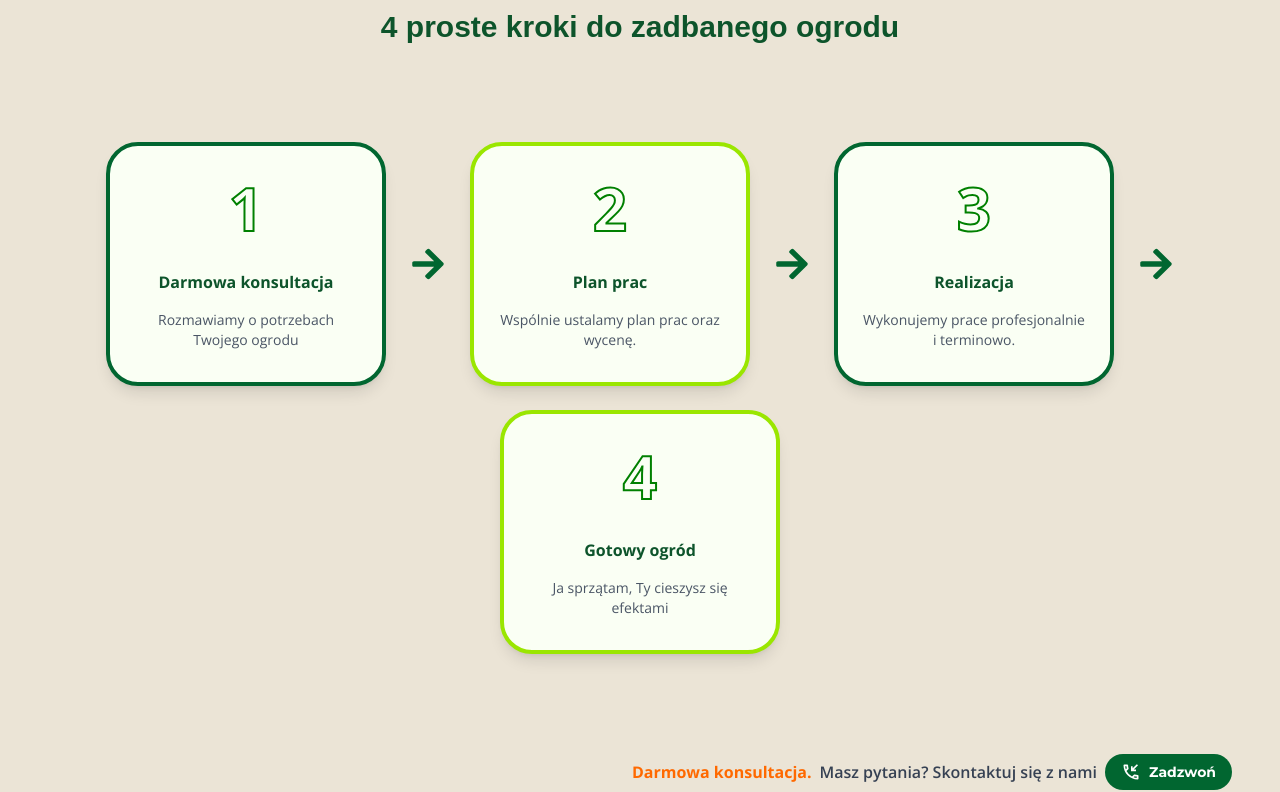
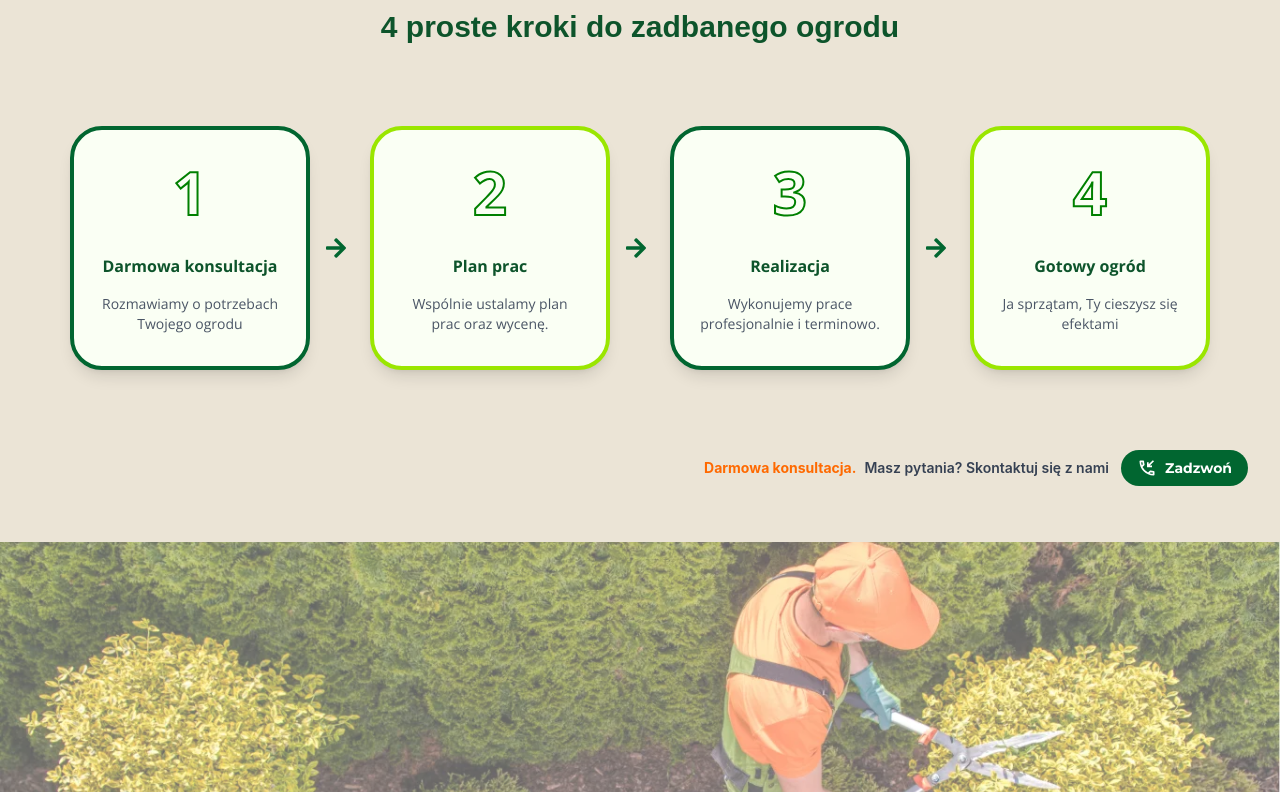
Before and after one commit to MstowskaSandra/gardener-website, a React (Vite) app: page / in a window 1280 px wide. Shown: the part 1848-2640 px from the top of the page. Built offline with nearby package versions, Linux system fonts and the light colour scheme; a web font is replaced by a local one.

Commit message:
refactor(work-process): simplify layout to ensure single row on desktop

```diff
--- a/src/components/home/AboutFeatures.jsx
+++ b/src/components/home/AboutFeatures.jsx
@@ -30,7 +30,7 @@ export const AboutFeatures = () => (
 
         <div className="flex flex-col py-12 gap-6 items-center w-full max-w-full">
           {features.map((item, index) => (
-            <Reveal key={item.title} delay={0.4 + index * 0.2} width="100%">
+            <Reveal key={item.title} delay={0.2 + index * 0.1} width="100%">
               <FeatureCard {...item} />
             </Reveal>
           ))}
--- a/src/components/home/ReviewSection.jsx
+++ b/src/components/home/ReviewSection.jsx
@@ -22,7 +22,7 @@ export const ReviewSection = () => (
 
     <div className="flex flex-wrap justify-center gap-6 mt-12 px-12">
       {reviews.map((item, index) => (
-        <ReviewCard key={index} {...item} delay={0.3 + index * 0.15} />
+        <ReviewCard key={index} {...item} delay={0.2 + index * 0.1} />
       ))}
     </div>
 
--- a/src/components/home/ServicesOverview.jsx
+++ b/src/components/home/ServicesOverview.jsx
@@ -18,7 +18,7 @@ export const ServicesOverview = () => (
 
       <div className="flex flex-wrap justify-center gap-6 mt-16">
         {servicesCards.map((service, index) => (
-          <ServiceCard key={service.title} {...service} delay={0.3 * index} />
+          <ServiceCard key={service.title} {...service} delay={0.2 * index} />
         ))}
       </div>
       <div className="flex flex-col sm:flex-row items-center sm:items-center justify-end gap-4 pt-16 lg:pt-30  font-mont text-sm font-semibold text-green-800 text-center sm:text-left">
--- a/src/components/home/StepCard.jsx
+++ b/src/components/home/StepCard.jsx
@@ -4,7 +4,7 @@ const StepCard = ({ number, title, description, variant }) => {
 
   return (
     <div
-      className={`bg-[#fafff4] font-text font-mont px-4 lg:px-6 py-8 w-full lg:max-w-70 max-w-55 rounded-4xl border-4 ${borderStyles} shadow-lg flex flex-col gap-2 lg:gap-4 hover:scale-105 transition hover:shadow-2xl`}
+      className={`bg-[#fafff4] font-text font-mont px-4 lg:px-6 py-8 w-full max-w-60 lg:w-56 xl:w-60 rounded-4xl border-4 ${borderStyles} shadow-lg flex flex-col gap-2 lg:gap-4 hover:scale-105 transition hover:shadow-2xl`}
     >
       <p className="text-5xl lg:text-6xl  pb-2 lg:pb-4 font-bold [-webkit-text-stroke:2px_green] text-transparent leading-none">
         {number}
--- a/src/components/home/WorkProcess.jsx
+++ b/src/components/home/WorkProcess.jsx
@@ -5,45 +5,40 @@ import CallButton from "../ui/CallButton";
 import Reveal from "../ui/Reveal";
 
 export const WorkProcess = () => (
-  <section className="bg-[#ebe4d6] pt-16 pb-6 lg:pt-18 font-text overflow-hidden">
-    <div className="max-w-7xl mx-auto px-4 lg:px-12 text-center">
+  <section className="bg-[#ebe4d6] pt-16 pb-6 lg:pt-18 overflow-hidden">
+    <div className="max-w-7xl mx-auto px-4 lg:px-8 text-center">
       <Reveal width="100%">
         <p className="text-orange-500 font-bold mb-2 tracking-wide">
           Jak wygląda współpraca?
         </p>
-      </Reveal>
-
-      <Reveal delay={0.2} width="100%">
         <h2 className="font-candal pb-8 text-2xl lg:text-3xl font-bold text-green-900 leading-tight">
           4 proste kroki do zadbanego ogrodu
         </h2>
       </Reveal>
 
-      <div className="px-4 mt-16 flex flex-col lg:flex-row items-center justify-center gap-6 flex-wrap">
+      <div className="mt-12 flex flex-col lg:flex-row lg:flex-nowrap items-center justify-center gap-4 lg:gap-4">
         {steps.map((step, index) => (
           <div
             key={step.number}
-            className="flex flex-col lg:flex-row items-center gap-6"
+            className="flex flex-col lg:flex-row items-center gap-3 lg:gap-2"
           >
-            <Reveal delay={0.4 + index * 0.15}>
+            <Reveal delay={0.2 + index * 0.1}>
               <StepCard {...step} />
             </Reveal>
 
             {index < steps.length - 1 && (
-              <Reveal delay={0.5 + index * 0.15}>
-                <FaArrowRight className="text-4xl text-green-800 rotate-90 lg:rotate-0 transition-transform duration-300 ease-out hover:scale-120" />
-              </Reveal>
+              <FaArrowRight className="px-2 text-4xl text-green-800 rotate-90 lg:rotate-0 shrink-0 opacity-50 lg:opacity-100" />
             )}
           </div>
         ))}
       </div>
 
       <Reveal delay={0.4} width="100%">
-        <div className="pt-25 pb-8 flex sm:flex-row flex-col items-center justify-end gap-2">
-          <span className="text-orange-500 font-bold text-md">
-            Darmowa konsultacja.
-          </span>
-          <p className="text-gray-700 font-semibold flex gap-2 items-center text-md ">
+        <div className="pt-20 pb-8 flex flex-col sm:flex-row items-center justify-center lg:justify-end gap-3">
+          <p className="text-gray-700 font-semibold text-sm">
+            <span className="text-orange-500 font-bold mr-2">
+              Darmowa konsultacja.
+            </span>
             Masz pytania? Skontaktuj się z nami
           </p>
           <CallButton variant="green" text="Zadzwoń" />
```
